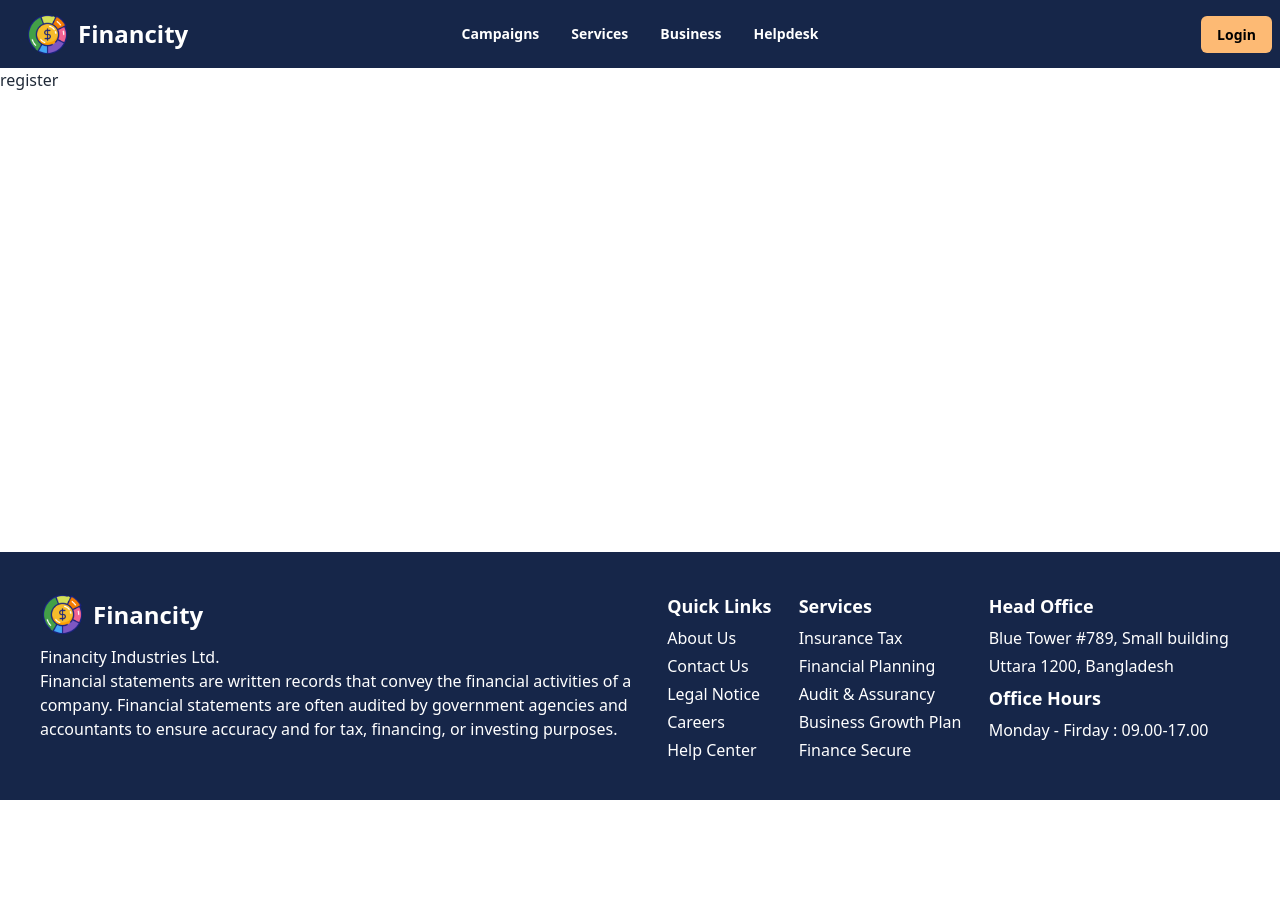
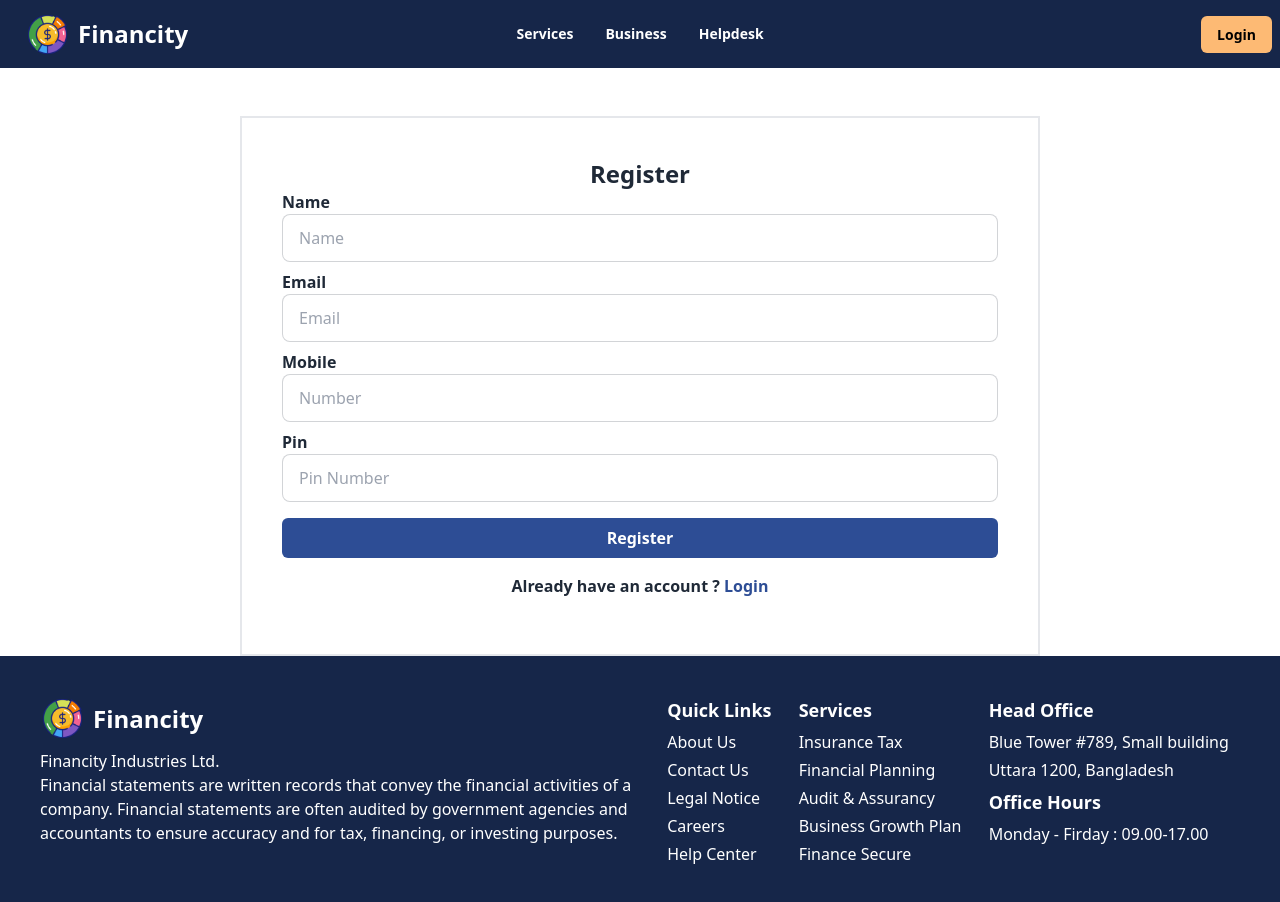
Before and after one commit to Tofazzal26/showmart-client-site, a React (Vite) app: page /register in a window 1280 px wide. Before the commit the page ends 800 px from the top, so only its background shows below. Built offline with nearby package versions, Linux system fonts and the light colour scheme.

Commit message:
register style finish

```diff
--- a/src/Components/Headers/Header.jsx
+++ b/src/Components/Headers/Header.jsx
@@ -5,18 +5,6 @@ import profile from "../../../public/profile.png";
 const Header = () => {
   const navLinks = (
     <>
-      <li>
-        <a>
-          <NavLink
-            to="/"
-            className={({ isActive }) =>
-              isActive ? "text-orange-300" : "text-white"
-            }
-          >
-            Campaigns
-          </NavLink>
-        </a>
-      </li>
       <li>
         <a>
           <NavLink
@@ -101,7 +89,7 @@ const Header = () => {
         </div>
         <div className="navbar-end">
           <button className="bg-orange-300 px-4 text-[14px] py-2 text-black font-semibold rounded-md">
-            <NavLink to="/login">Login</NavLink>
+            <NavLink to="/">Login</NavLink>
           </button>
           <div className="avatar hidden">
             <div className="ring-blue ring-offset-blue-400 w-[35px] rounded-full ring ring-offset-2">
--- a/src/Pages/Register/Register.jsx
+++ b/src/Pages/Register/Register.jsx
@@ -1,9 +1,78 @@
 import React from "react";
+import { NavLink } from "react-router-dom";
 
 const Register = () => {
+  const handleSubmit = (e) => {
+    e.preventDefault();
+    const name = e.target.name.value;
+    const email = e.target.email.value;
+    const mobile = e.target.mobile.value;
+    const pin = e.target.pin.value;
+    console.log({ name, email, mobile, pin });
+  };
+
   return (
-    <div>
-      <h1>register</h1>
+    <div className="mt-12">
+      <div className="border-2 lg:w-[800px] mx-auto">
+        <div className="p-4 lg:p-10 ">
+          <form onSubmit={handleSubmit}>
+            <h2 className="text-center text-2xl font-semibold">Register</h2>
+            <div>
+              <label className="font-semibold">Name</label>
+              <br />
+              <input
+                type="text"
+                placeholder="Name"
+                className="input input-bordered w-full"
+                name="name"
+                required
+              />
+            </div>
+            <div className="my-2">
+              <label className="font-semibold">Email</label>
+              <br />
+              <input
+                type="email"
+                placeholder="Email"
+                className="input input-bordered w-full"
+                name="email"
+                required
+              />
+            </div>
+            <div>
+              <label className="font-semibold">Mobile</label>
+              <br />
+              <input
+                type="number"
+                placeholder="Number"
+                className="input input-bordered w-full"
+                name="mobile"
+                required
+              />
+            </div>
+            <div className="mt-2 mb-4">
+              <label className="font-semibold">Pin</label>
+              <br />
+              <input
+                type="number"
+                placeholder="Pin Number"
+                className="input input-bordered w-full"
+                name="pin"
+                required
+              />
+            </div>
+            <button className="w-full bg-[#2d4d95] text-white rounded-md font-semibold py-2">
+              Register
+            </button>
+            <h2 className="text-center my-4 font-semibold">
+              Already have an account ?{" "}
+              <NavLink to="/" className="text-[#2d4d95]">
+                Login
+              </NavLink>
+            </h2>
+          </form>
+        </div>
+      </div>
     </div>
   );
 };
```
Also changed, not shown: src/Routers/Routers.jsx (+2 -5 lines).
